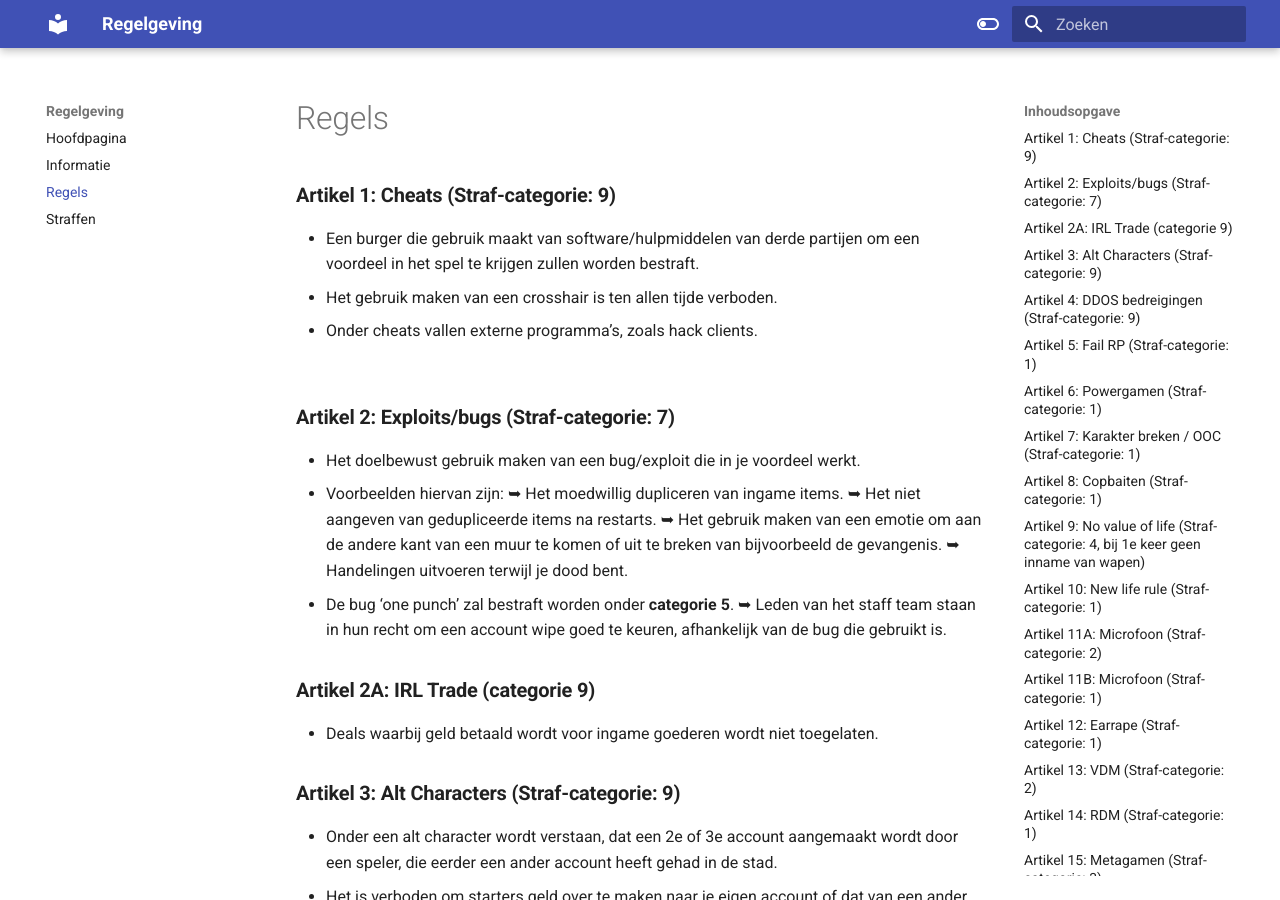
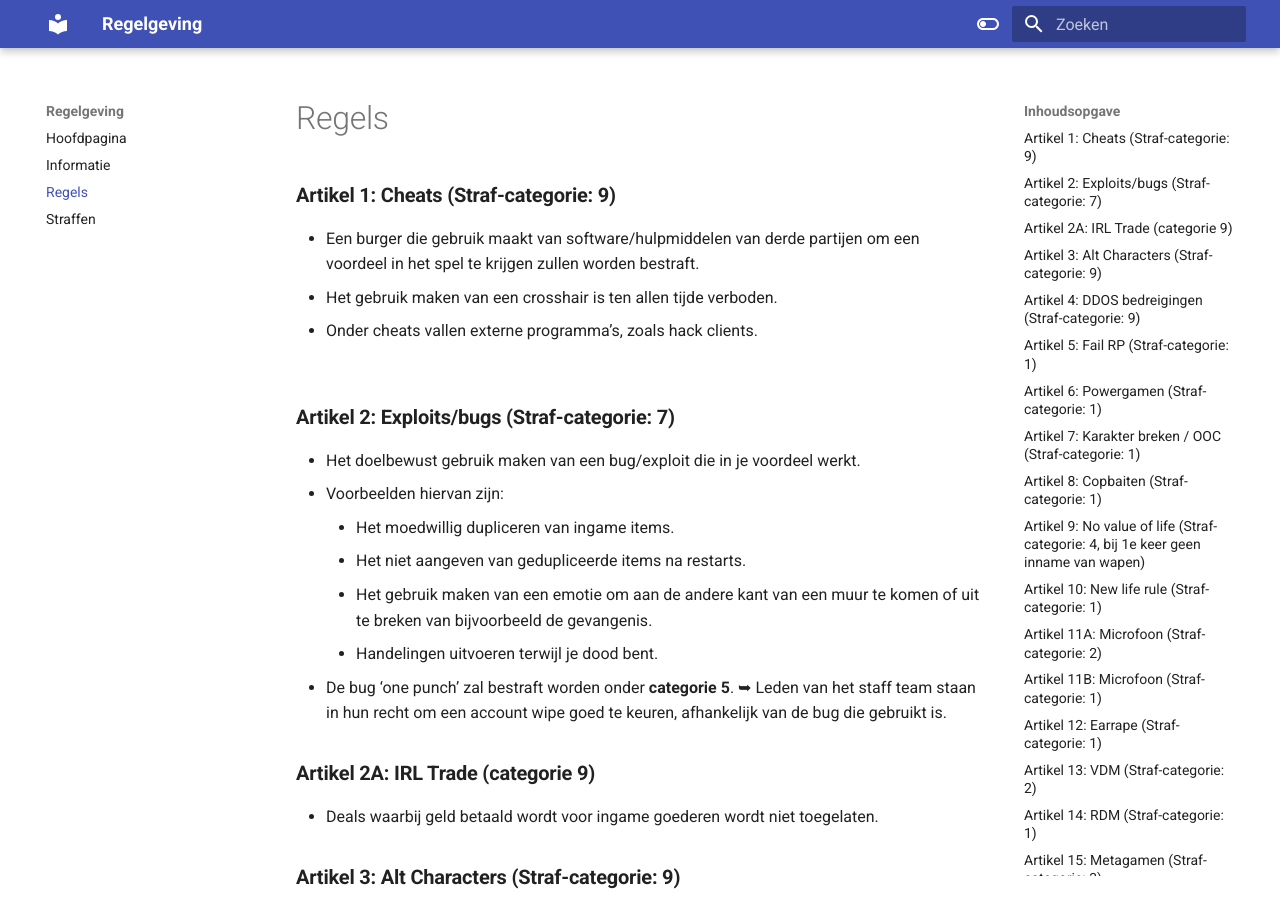
Before and after one commit to ZuiderVeenRP/apv, an MkDocs documentation site: the page built from docs/algemeen.md, in a window 1280 px wide and 900 px high. Built offline with MkDocs 1.6.1 and Material for MkDocs 9.7.7, drawn with Linux system fonts in a browser that asks for light colours; comment, search, counter and statistics services are not loaded.

Commit message:
Aanpassing artikel 2
De voorbeelden zijn nu duidelijker.

```diff
--- a/docs/algemeen.md
+++ b/docs/algemeen.md
@@ -1,7 +1,7 @@
 # Regels
 
 ### **Artikel 1: Cheats (Straf-categorie: 9)**
-   - Een burger die gebruik maakt van software/hulpmiddelen van derde partijen om een voordeel in het spel te krijgen zullen worden bestraft.</br>
+   - Een burger die gebruik maakt van software/hulpmiddelen van derde partijen om een voordeel in het spel te krijgen zullen worden bestraft.<br>
    - Het gebruik maken van een crosshair is ten allen tijde verboden.</br>
    - Onder cheats vallen externe programma’s, zoals hack clients.</br>
 </br>
@@ -9,10 +9,10 @@
 ### **Artikel 2: Exploits/bugs (Straf-categorie: 7)**
    - Het doelbewust gebruik maken van een bug/exploit die in je voordeel werkt.</br>
    - Voorbeelden hiervan zijn:
-    ➥ Het moedwillig dupliceren van ingame items.
-    ➥ Het niet aangeven van gedupliceerde items na restarts.
-    ➥ Het gebruik maken van een emotie om aan de andere kant van een muur te komen of uit te breken van bijvoorbeeld de gevangenis.
-    ➥ Handelingen uitvoeren terwijl je dood bent.
+      * Het moedwillig dupliceren van ingame items.
+      * Het niet aangeven van gedupliceerde items na restarts.
+      * Het gebruik maken van een emotie om aan de andere kant van een muur te komen of uit te breken van bijvoorbeeld de gevangenis.
+      * Handelingen uitvoeren terwijl je dood bent.
    - De bug ‘one punch’ zal bestraft worden onder **categorie 5**.
     ➥ Leden van het staff team staan in hun recht om een account wipe goed te keuren, afhankelijk van de bug die gebruikt is.
 </br>
```
